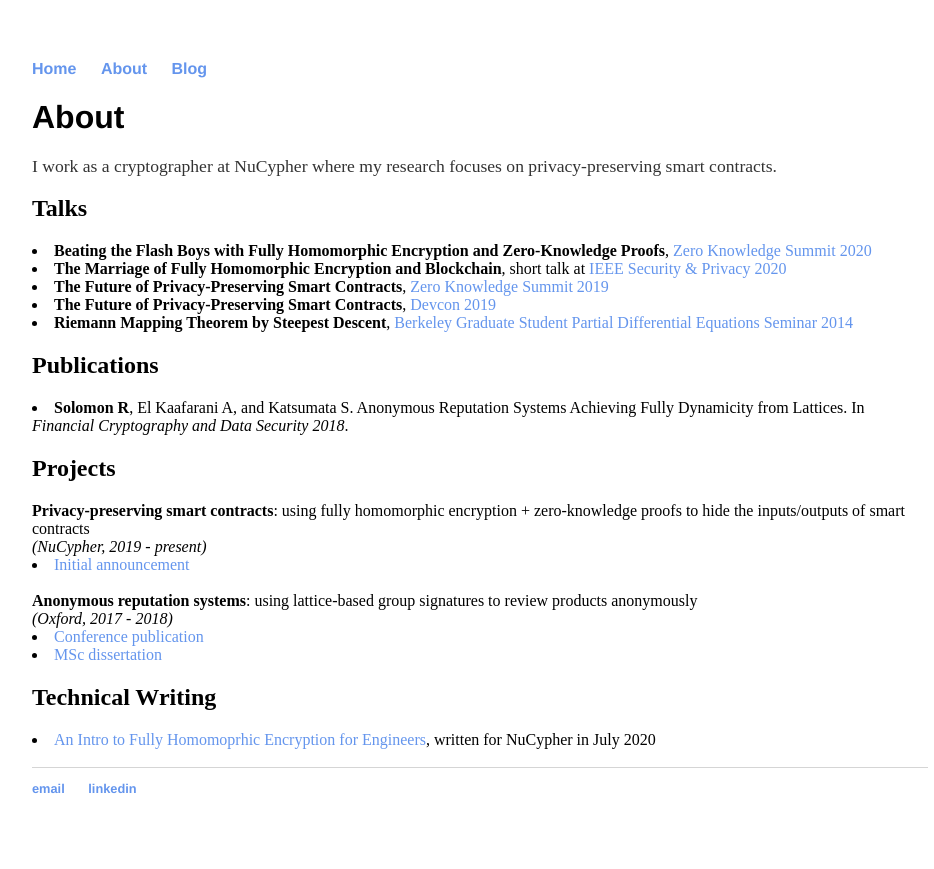
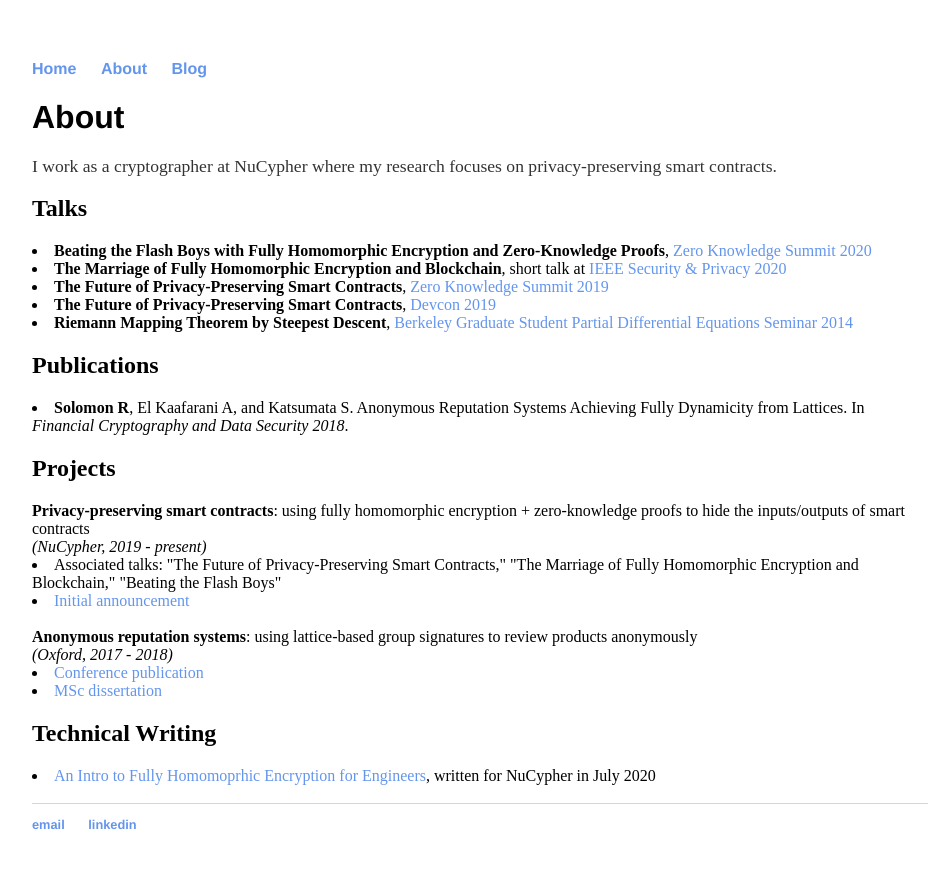
Before and after one commit to ravital/ravital.github.io, a Jekyll site: the page built from about/index.html, in a window 1280 px wide. Shown: the top 869 px of the page, without its empty margins (160-1094 px from the left). Built offline with Jekyll 4.4.1, drawn with Linux system fonts in a browser that asks for light colours.

Commit message:
Update index.html

```diff
--- a/about/index.html
+++ b/about/index.html
@@ -20,6 +20,7 @@ title: About Ravital Solomon
 
 			<h2>Projects</h2>
 			<b>Privacy-preserving smart contracts</b>: using fully homomorphic encryption + zero-knowledge proofs to hide the inputs/outputs of smart contracts <br><i>(NuCypher, 2019 - present)</i><br>
+				<li>Associated talks: "The Future of Privacy-Preserving Smart Contracts," "The Marriage of Fully Homomorphic Encryption and Blockchain," "Beating the Flash Boys"</li>
 				<li><a href="https://blog.nucypher.com/sunscreen/">Initial announcement</a></li><br>
 			<b>Anonymous reputation systems</b>: using lattice-based group signatures to review products anonymously <br><i>(Oxford, 2017 - 2018)</i><br>
 				<li><a href="https://dblp.org/pid/248/0053.html">Conference publication</a></li>
```
